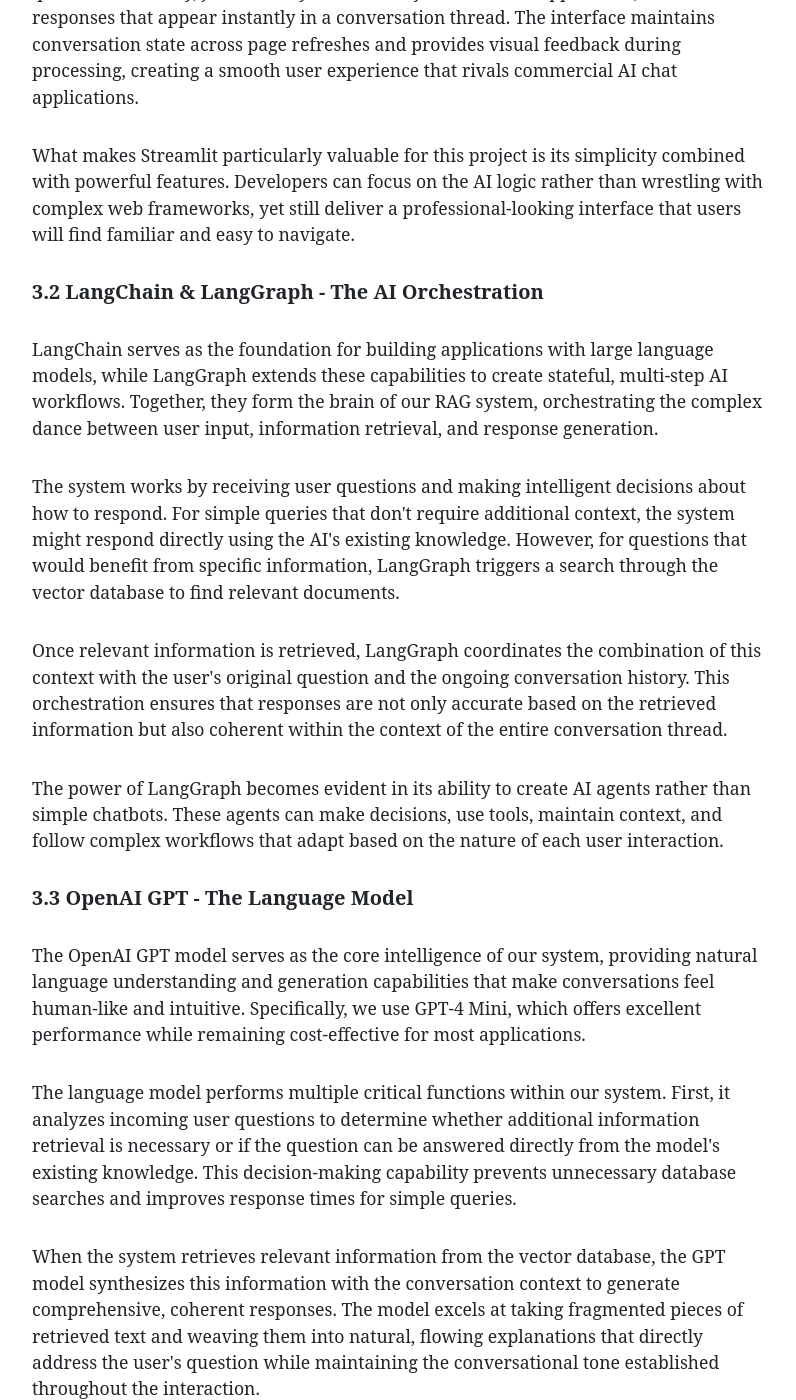
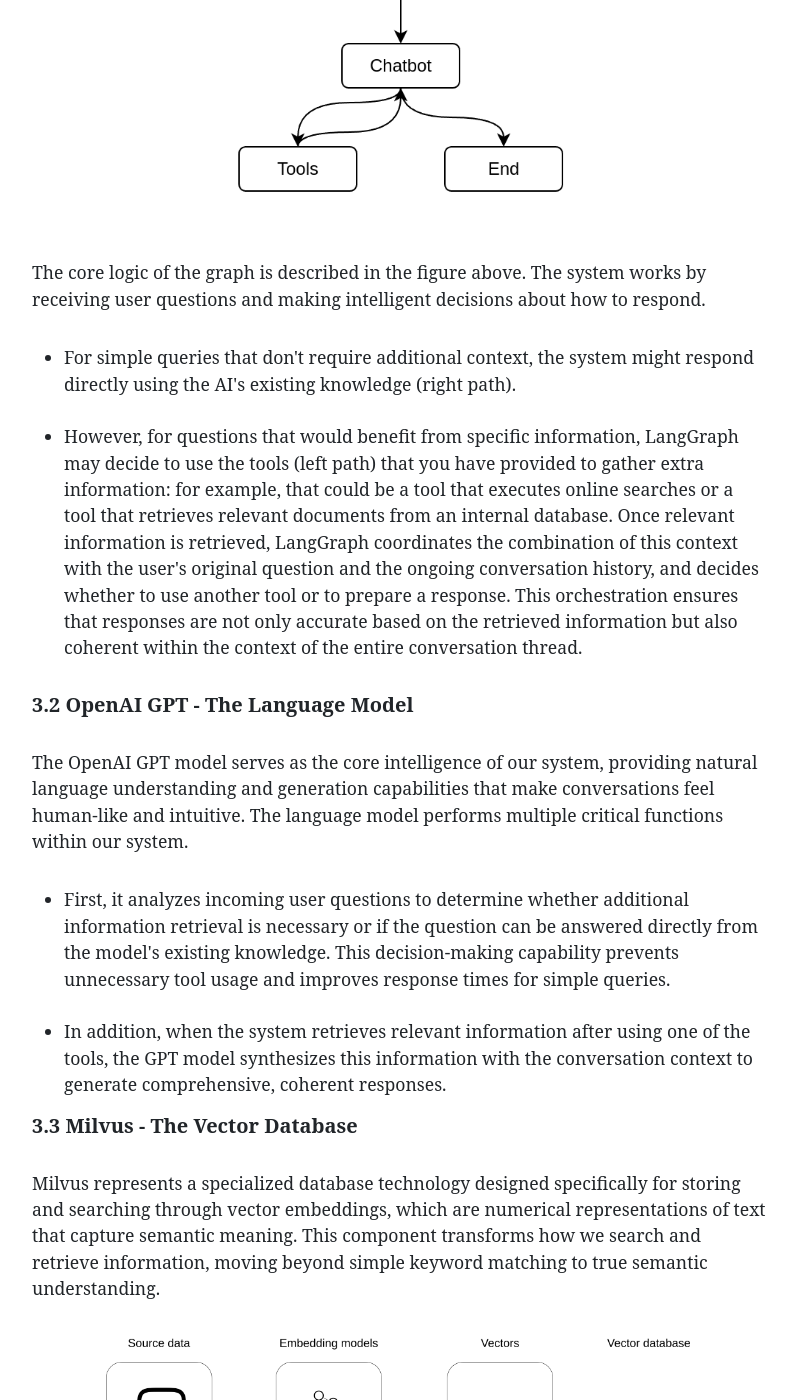
Before and after one commit to ImScientist/ImScientist.github.io, a Jekyll site: the page built from _posts/2025-08-23-conversational-ai-rag.html, in a window 1280 px wide and 1400 px high, scrolled down 2802 px. Shown: the whole window, without its empty margins (240-1036 px from the left). Built offline with Jekyll 4.4.1, drawn with Linux system fonts in a browser that asks for light colours; some of the changed text lies outside the part shown.

Commit message:
Update article (#9)

```diff
--- a/_posts/2025-08-23-conversational-ai-rag.html
+++ b/_posts/2025-08-23-conversational-ai-rag.html
@@ -21,6 +21,7 @@
 <figure>
     <img src='/assets/blog_content/conversational_ai_rag/agents_thumbnail.png' alt="image" >
 </figure>
+
 
 <h3>1. What is RAG and Why Does It Matter?</h3>
 
@@ -54,57 +55,55 @@
 
 <h3>3. Component Breakdown</h3>
 
-<h5>3.1 Streamlit - The User Interface</h5>
-
-<p>
-    Streamlit serves as the user-facing component of our system, providing a clean and intuitive web interface for interacting with the AI assistant. This Python framework allows developers to create sophisticated web applications without extensive web development knowledge, making it an ideal choice for data science and AI applications.
-</p>
-
-<p>
-    The Streamlit application manages user sessions, displays conversation history, and handles real-time communication with the backend RAG system. Users can type questions naturally, just like they would in any modern chat application, and receive responses that appear instantly in a conversation thread. The interface maintains conversation state across page refreshes and provides visual feedback during processing, creating a smooth user experience that rivals commercial AI chat applications.
-</p>
-
-<p>
-    What makes Streamlit particularly valuable for this project is its simplicity combined with powerful features. Developers can focus on the AI logic rather than wrestling with complex web frameworks, yet still deliver a professional-looking interface that users will find familiar and easy to navigate.
-</p>
-
-<h5>3.2 LangChain & LangGraph - The AI Orchestration</h5>
+<h5>3.1 LangChain & LangGraph - The AI Orchestration</h5>
 
 <p>
     LangChain serves as the foundation for building applications with large language models, while LangGraph extends these capabilities to create stateful, multi-step AI workflows. Together, they form the brain of our RAG system, orchestrating the complex dance between user input, information retrieval, and response generation.
 </p>
 
+<figure>
+    <img src='/assets/blog_content/conversational_ai_rag/langchain_graph_3.png' alt="graph">
+</figure>
+
 <p>
-    The system works by receiving user questions and making intelligent decisions about how to respond. For simple queries that don't require additional context, the system might respond directly using the AI's existing knowledge. However, for questions that would benefit from specific information, LangGraph triggers a search through the vector database to find relevant documents.
+    The core logic of the graph is described in the figure above. The system works by receiving user questions and making intelligent decisions about how to respond.
+
+    <ul>
+        <li>
+            For simple queries that don't require additional context, the system might respond directly using the AI's existing knowledge (right path).
+        </li>
+        <br>
+        <li>
+            However, for questions that would benefit from specific information, LangGraph may decide to use the tools (left path) that you have provided to gather extra information: for example, that could be a tool that executes online searches or a tool that retrieves relevant documents from an internal database. Once relevant information is retrieved, LangGraph coordinates the combination of this context with the user's original question and the ongoing conversation history, and decides whether to use another tool or to prepare a response. This orchestration ensures that responses are not only accurate based on the retrieved information but also coherent within the context of the entire conversation thread.
+        </li>
+    </ul>
 </p>
 
+<h5>3.2 OpenAI GPT - The Language Model</h5>
+
 <p>
-    Once relevant information is retrieved, LangGraph coordinates the combination of this context with the user's original question and the ongoing conversation history. This orchestration ensures that responses are not only accurate based on the retrieved information but also coherent within the context of the entire conversation thread.
+    The OpenAI GPT model serves as the core intelligence of our system, providing natural language understanding and generation capabilities that make conversations feel human-like and intuitive. The language model performs multiple critical functions within our system.
 </p>
 
-<p>
-    The power of LangGraph becomes evident in its ability to create AI agents rather than simple chatbots. These agents can make decisions, use tools, maintain context, and follow complex workflows that adapt based on the nature of each user interaction.
-</p>
+<ul>
+    <li>
+        First, it analyzes incoming user questions to determine whether additional information retrieval is necessary or if the question can be answered directly from the model's existing knowledge. This decision-making capability prevents unnecessary tool usage and improves response times for simple queries.
+    </li>
+    <br>
+    <li>
+        In addition, when the system retrieves relevant information after using one of the tools, the GPT model synthesizes this information with the conversation context to generate comprehensive, coherent responses.
+    </li>
+</ul>
 
-<h5>3.3 OpenAI GPT - The Language Model</h5>
-
-<p>
-    The OpenAI GPT model serves as the core intelligence of our system, providing natural language understanding and generation capabilities that make conversations feel human-like and intuitive. Specifically, we use GPT-4 Mini, which offers excellent performance while remaining cost-effective for most applications.
-</p>
-
-<p>
-    The language model performs multiple critical functions within our system. First, it analyzes incoming user questions to determine whether additional information retrieval is necessary or if the question can be answered directly from the model's existing knowledge. This decision-making capability prevents unnecessary database searches and improves response times for simple queries.
-</p>
-
-<p>
-    When the system retrieves relevant information from the vector database, the GPT model synthesizes this information with the conversation context to generate comprehensive, coherent responses. The model excels at taking fragmented pieces of retrieved text and weaving them into natural, flowing explanations that directly address the user's question while maintaining the conversational tone established throughout the interaction.
-</p>
-
-<h5>3.4 Milvus - The Vector Database</h5>
+<h5>3.3 Milvus - The Vector Database</h5>
 
 <p>
     Milvus represents a specialized database technology designed specifically for storing and searching through vector embeddings, which are numerical representations of text that capture semantic meaning. This component transforms how we search and retrieve information, moving beyond simple keyword matching to true semantic understanding.
 </p>
+
+<figure>
+    <img src='/assets/blog_content/conversational_ai_rag/vectordb.png' alt="graph">
+</figure>
 
 <p>
     The process begins when documents are processed and split into manageable chunks, typically a few hundred words each. Each chunk is then converted into a high-dimensional vector using OpenAI's embedding model, which captures the semantic meaning of the text in mathematical form. These embeddings are stored in Milvus along with the original text and relevant metadata.
@@ -118,18 +117,20 @@
     The sophistication of vector-based search cannot be overstated. Traditional keyword searches often miss relevant information due to variations in terminology, but vector search understands context and meaning, dramatically improving the quality of information retrieval.
 </p>
 
-<h5>3.5 PostgreSQL - The Memory System</h5>
+<h5>3.4 PostgreSQL - The Memory System</h5>
 
 <p>
     PostgreSQL serves as the memory backbone of our conversational AI system, storing conversation history and checkpoints that enable the AI to maintain context across multiple interactions. This database management system ensures that each conversation thread maintains continuity and coherence, regardless of how long the interaction continues.
 </p>
 
 <p>
-    The system implements LangGraph's checkpoint functionality, which saves the complete conversation state after each user interaction. This includes not only the messages exchanged but also any intermediate states, retrieved information, and decision points that occurred during processing. This comprehensive state management allows the AI to reference previous parts of the conversation, build upon earlier topics, and maintain consistent responses throughout extended interactions.
+    The importance of persistent memory in conversational AI cannot be understated. Without proper memory management, each interaction would be isolated, forcing users to repeatedly provide context and preventing the development of more sophisticated, multi-turn conversations that feel natural and productive.
 </p>
 
+<h5>3.5 Streamlit - The User Interface</h5>
+
 <p>
-    The importance of persistent memory in conversational AI cannot be understated. Without proper memory management, each interaction would be isolated, forcing users to repeatedly provide context and preventing the development of more sophisticated, multi-turn conversations that feel natural and productive.
+    Streamlit serves as the user-facing component of our system, providing a clean and intuitive web interface for interacting with the AI assistant. This Python framework allows developers to create sophisticated web applications without extensive web development knowledge, making it an ideal choice for data science and AI applications. The biggest advantage of streamlit is the easy management of different user sessions: you can open two tabs of the same application, start two different conversations, and there will be no information leak between them.
 </p>
 
 <h5>3.6 Kubernetes - The Deployment Platform</h5>
```
Also changed, not shown: assets/blog_content/conversational_ai_rag/langchain_graph_3.png (added), assets/blog_content/conversational_ai_rag/vectordb.png (added).
